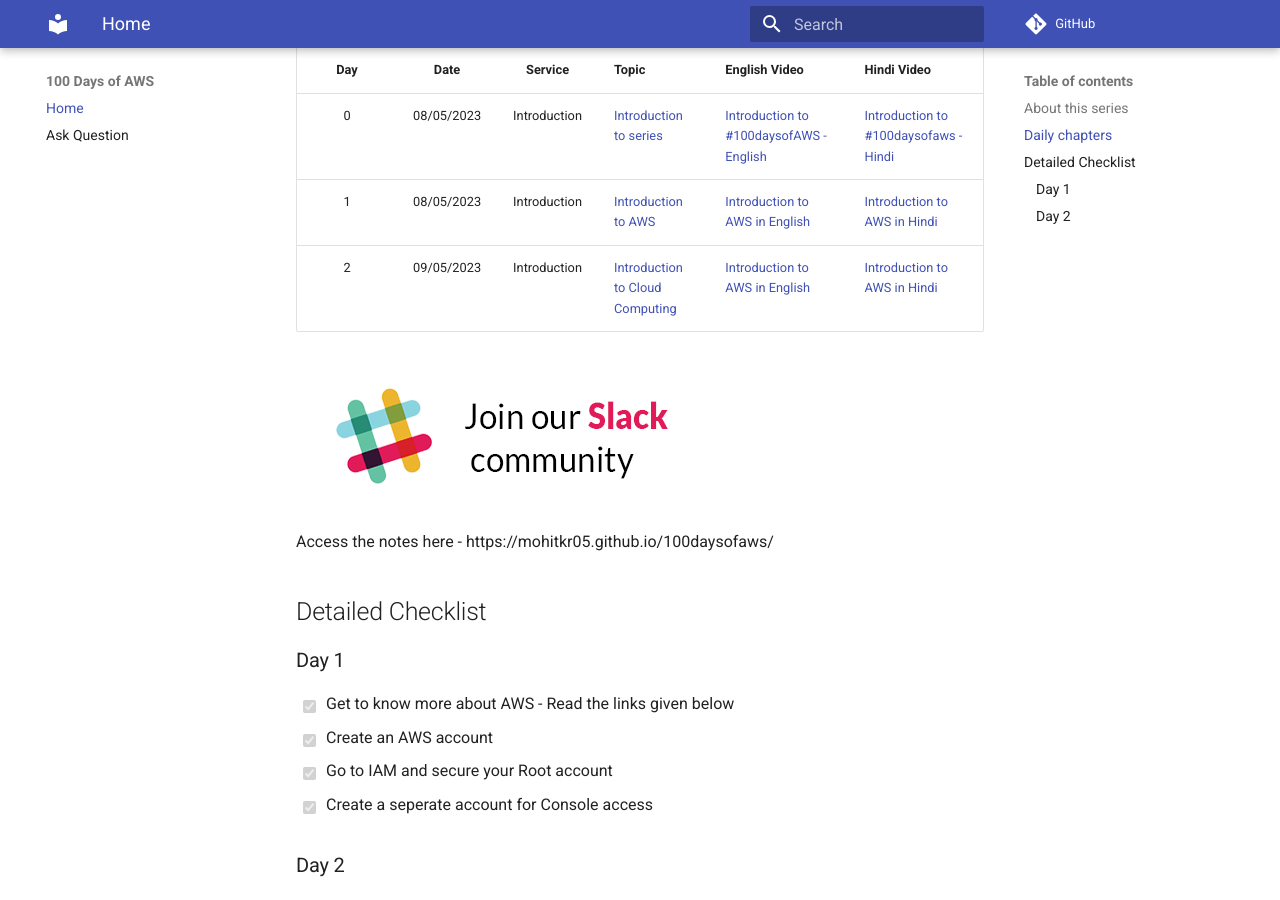
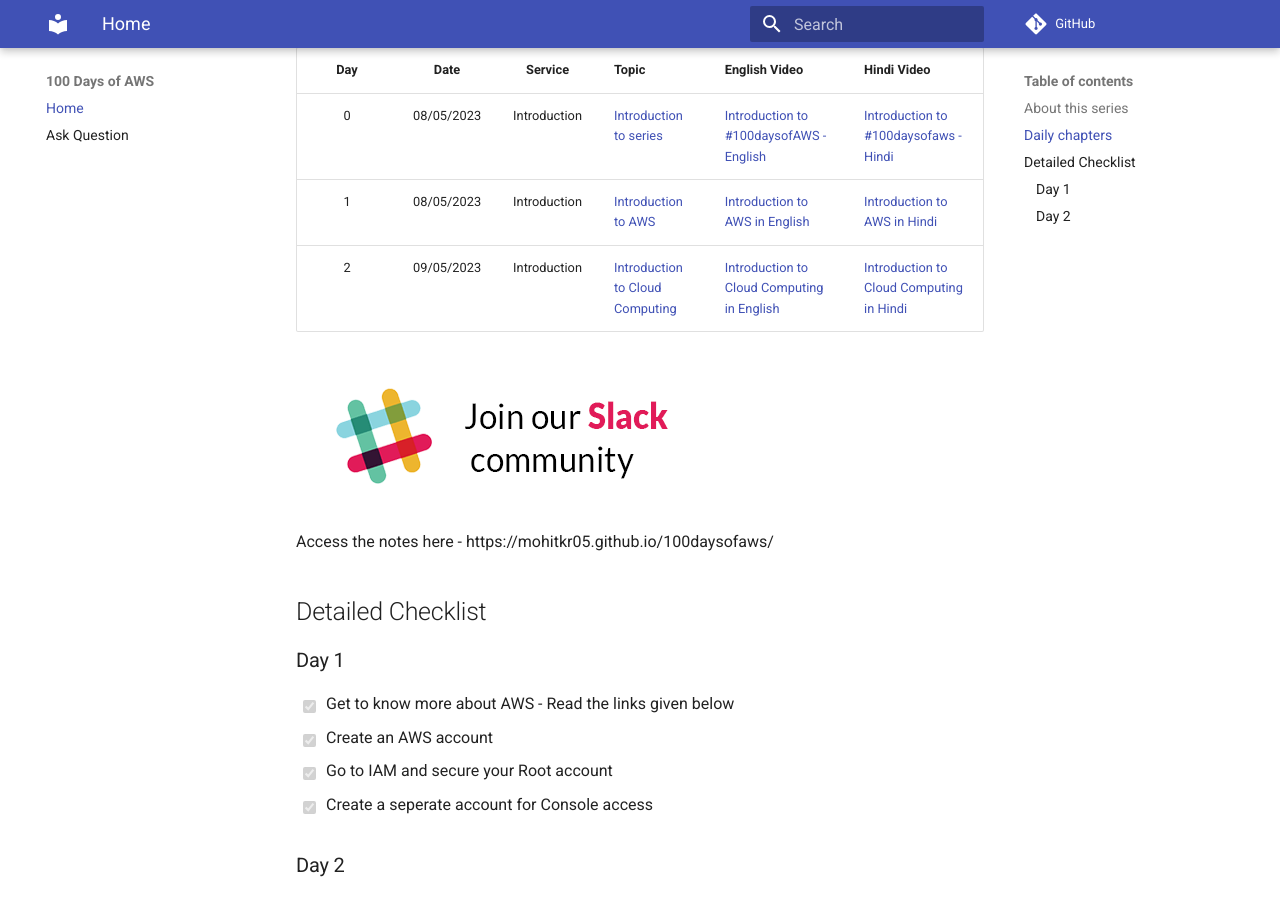
Before and after one commit to mohitkr05/aws-learning-by-doing, an MkDocs documentation site: the page built from docs/index.md, in a window 1280 px wide and 900 px high, scrolled down 644 px. Built offline with MkDocs 1.6.1 and Material for MkDocs 9.7.7, drawn with Linux system fonts in a browser that asks for light colours; comment, search, counter and statistics services are not loaded.

Commit message:
added day 2 videos

```diff
--- a/docs/index.md
+++ b/docs/index.md
@@ -19,7 +19,7 @@
 |:---: | :---: | :---: | :--- | :--- | :--- |
 |0|08/05/2023| Introduction | [Introduction to series](index.md) | [Introduction to #100daysofAWS - English](https://www.youtube.com/watch?v=dcJWjyEuOLA)| [Introduction to #100daysofaws - Hindi](https://www.youtube.com/watch?v=QtoXp0ylR-4) |
 |1|08/05/2023| Introduction | [Introduction to AWS](dailynotes/01_introduction/D1-Introduction-to-AWS.md) | [Introduction to AWS in English](https://www.youtube.com/watch?v=9nnk6gNMCQc) | [Introduction to AWS in Hindi](https://youtu.be/urDDqP7oUIw)  |
-|2|09/05/2023| Introduction | [Introduction to Cloud Computing](dailynotes/01_introduction/D1-Introduction-to-AWS.md) | [Introduction to AWS in English](https://www.youtube.com/watch?v=9nnk6gNMCQc) | [Introduction to AWS in Hindi](https://youtu.be/urDDqP7oUIw)  |
+|2|09/05/2023| Introduction | [Introduction to Cloud Computing](dailynotes/01_introduction/D2-Introduction-to-Cloud-Computing.md) | [Introduction to Cloud Computing in English](https://youtu.be/AKTfLzlOMfM) | [Introduction to Cloud Computing in Hindi](https://youtu.be/3TktHCaWG94)  |
 
 [![Join our slack community](images/slack.png)](https://techwithmohit.slack.com/archives/C056EFNJ1N1)
 
```
